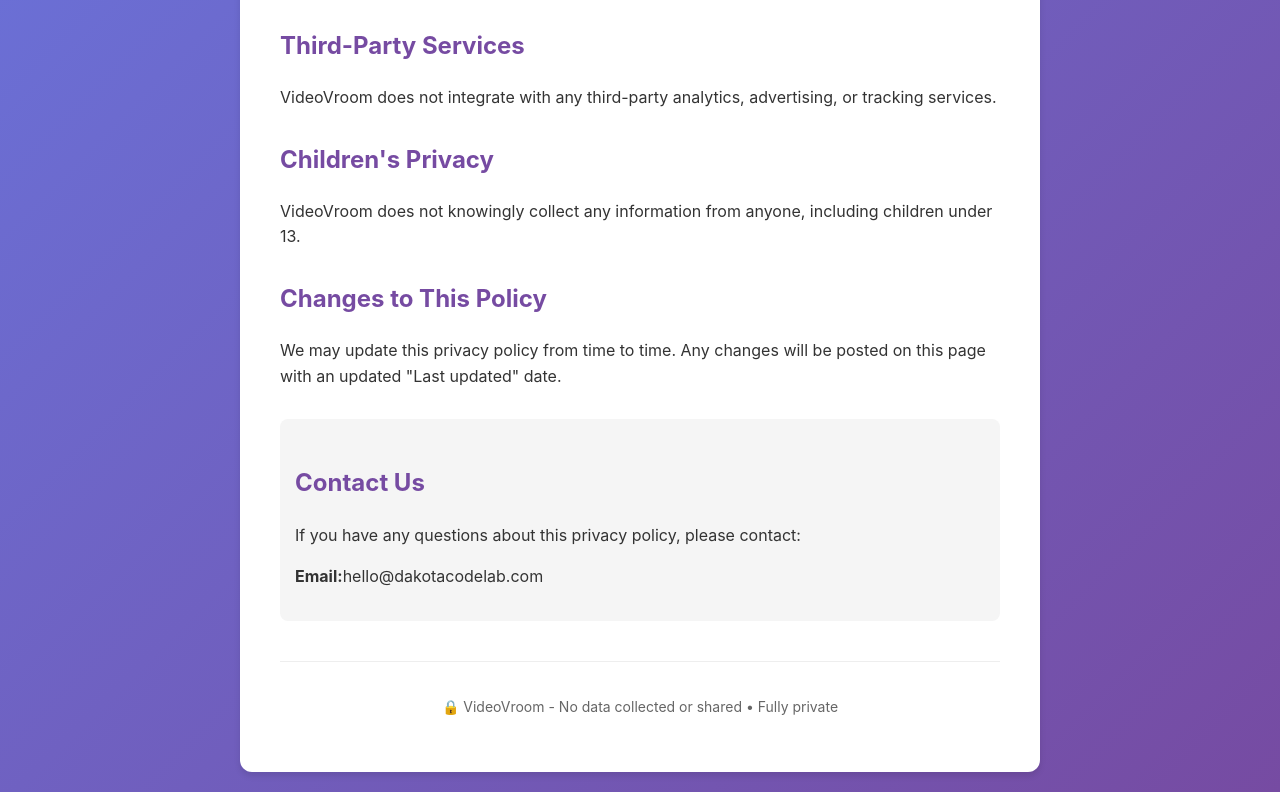
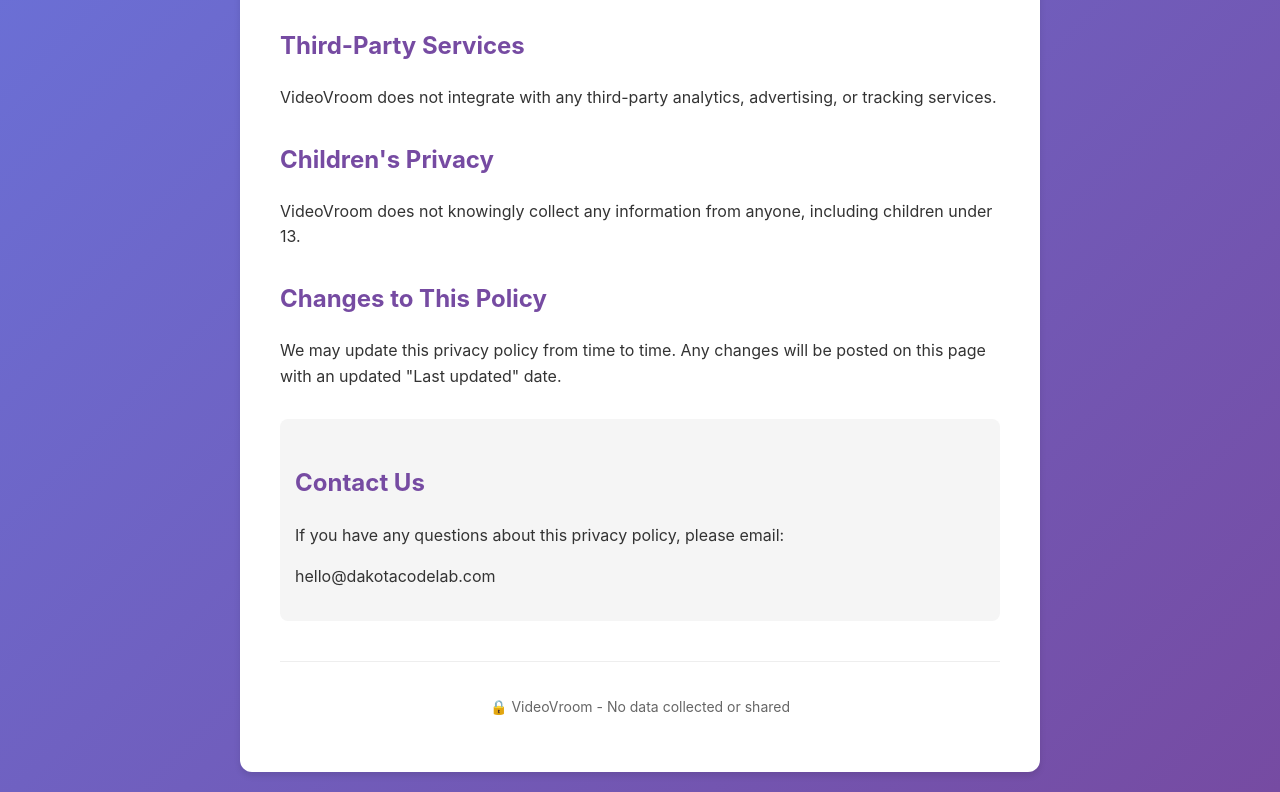
Before and after one commit to SteveDakota/videovroom-privacy, a plain HTML site: page index.html in a window 1280 px wide. Shown: the part 868-1660 px from the top of the page. Drawn offline with Linux system fonts and the light colour scheme.

Commit message:
Update index.html
Copy change in Contact section

```diff
--- a/index.html
+++ b/index.html
@@ -59,7 +59,7 @@
 <body>
     <div class="container">
         <h1>Privacy Policy for VideoVroom</h1>
-        <p class="date">Last updated: November 12, 2025</p>
+        <p class="date">Last updated: November 17, 2025</p>
 
         <h2>Overview</h2>
         <p>VideoVroom is committed to protecting your privacy. This privacy policy explains our practices regarding data collection and use.</p>
@@ -94,12 +94,12 @@
 
         <div class="contact">
             <h2>Contact Us</h2>
-            <p>If you have any questions about this privacy policy, please contact:</p>
-            <p><strong>Email:</strong>hello@dakotacodelab.com</p>
+            <p>If you have any questions about this privacy policy, please email:</p>
+            <p>hello@dakotacodelab.com</p>
         </div>
 
         <div class="footer">
-            <p>🔒 VideoVroom - No data collected or shared • Fully private</p>
+            <p>🔒 VideoVroom - No data collected or shared</p>
         </div>
     </div>
 </body>
```
